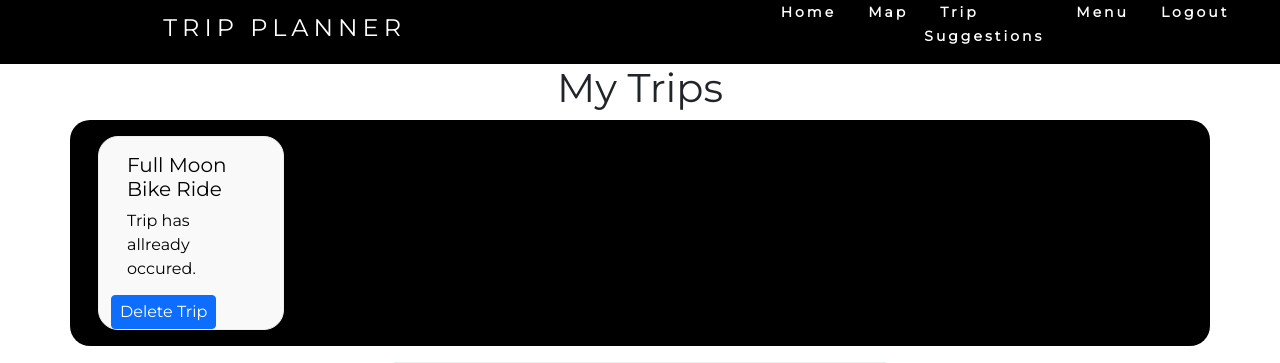
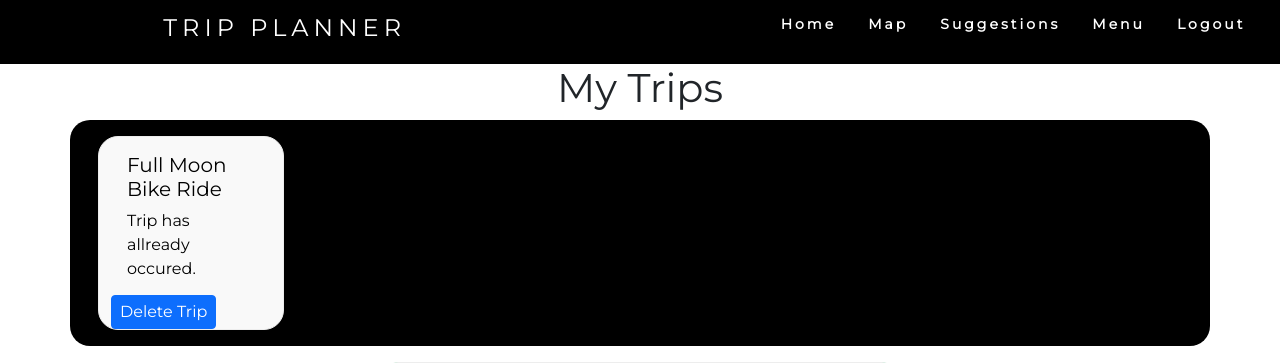
Before and after one commit to jrichcodes/Website-Project-Code, a Flask app: page /events in a window 1280 px wide. Shown: the top 363 px of the page. Run offline with Flask 2, Linux system fonts and the light colour scheme; a user stored in the database is signed in; data comes from the database, SQL or seed files in the repository; some libraries are stand-ins or nearby versions.

Commit message:
fixed navbar

```diff
--- a/project_template/website/templates/events.html
+++ b/project_template/website/templates/events.html
@@ -39,7 +39,7 @@
             <ul class="nav-links">
                 <li><a href="/">Home</a></li>
                 <li><a href="/map">Map</a></li>
-                <li><a href="suggestions">Trip Suggestions</a></li>
+                <li><a href="suggestions">Suggestions</a></li>
                 <li><a href="/menu">Menu</a></li>
                 <li><a href="/logout">Logout</a></li>
             </ul>
```
